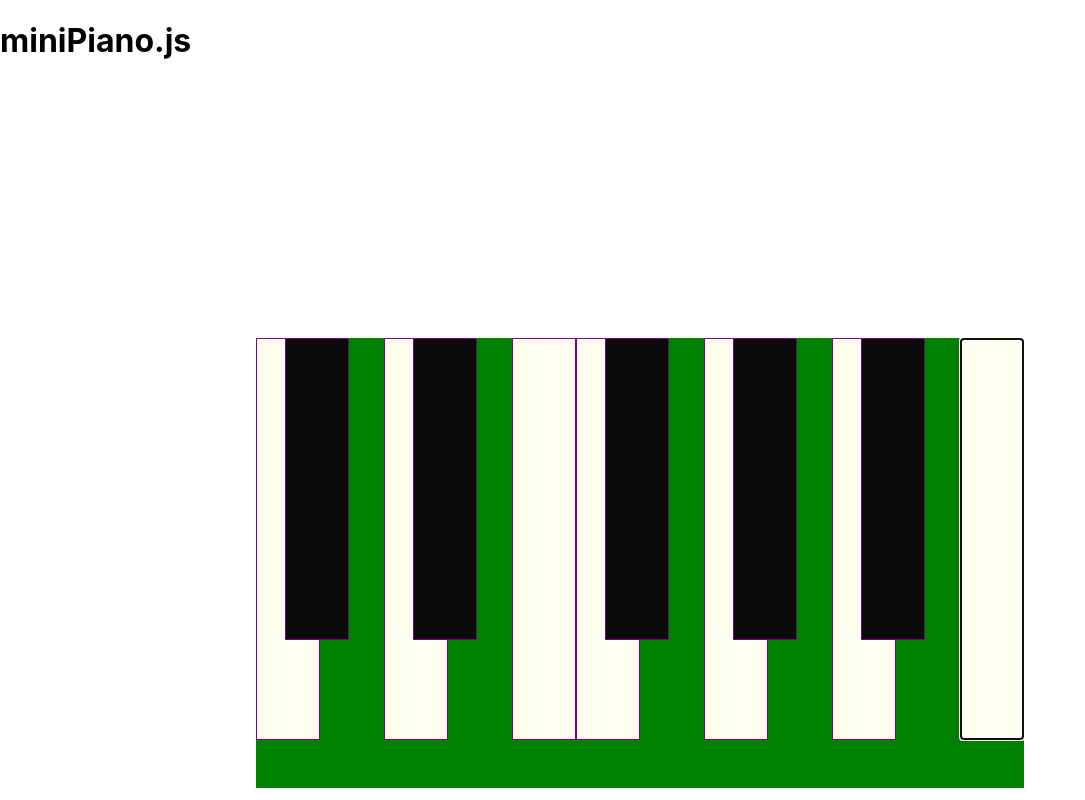
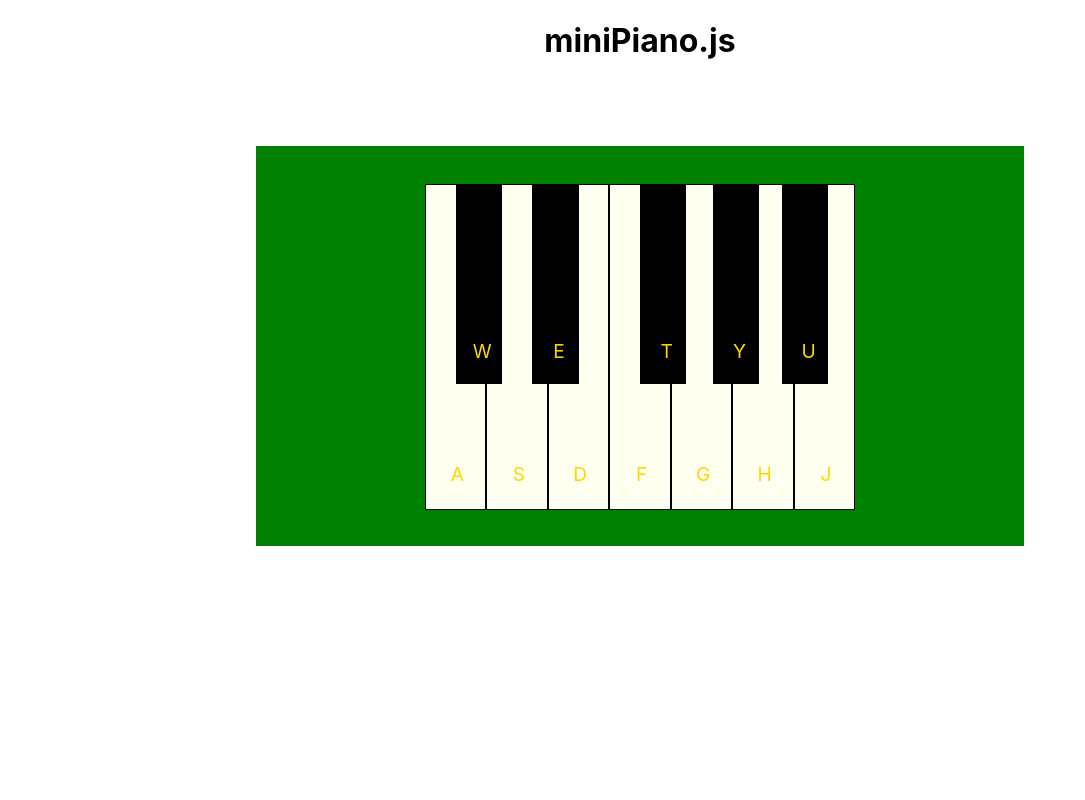
Before and after one commit to Ryanb121/legendary-bassoon, a React (Create React App) app: page / in a window 1280 px wide. Shown: the whole page, without its empty margins (0-1085 px from the left). Built offline with nearby package versions, Linux system fonts and the light colour scheme; the HTML template or start-up script is replaced by a standard one.

Commit message:
worked on styling keys and added text to show what key press triggers each key to play audio.

```diff
--- a/src/components/App/App.css
+++ b/src/components/App/App.css
@@ -1,10 +1,8 @@
-/* * {
+* {
   box-sizing:border-box
 }
 .App {
   text-align: center;
-  z-index: -20;
-  display: flex;
+
 
 }
- */
--- a/src/components/Key/Key.css
+++ b/src/components/Key/Key.css
@@ -1,76 +1,143 @@
-/*
-TRYING TO ALIGN THE WHITE KEYS UP NEXT TO EACH OTHER
 
-*/
+
 .keyboard-div {
   background-color: green;
   display: flex;
-  position: fixed;
-  margin: 20% 20%;
+  position: absolute;
+  margin: 5% 20%;
   width: 60%;
-  height: 450px;
-  z-index: -10;
+  height: 50%;
+  justify-content: center;
+  padding-top: 3%;
+}
+
+.key-white-0 {
+  background-color: ivory;
+  flex-direction: row;
+  width: 8%;
+  height: 90%;
+  position: relative;
+  border: 1px solid black;
+
 }
 
 
-.key-white {
-  background-color: #fffff0;
-  display: flex;
-  border: 1px solid purple;
-  height: 400px;
-  width: 10%;
-  z-index: 1;
-  position: static;
-
-}
-
-.key-black {
-  background-color: rgb(10, 10, 10);
+.key-white-2 {
+  background-color: ivory;
+  flex-direction: row;
+  width: 8%;
+  height: 90%;
   position: relative;
-  display: flex;
-  right: 35px;
-  border: 1px solid purple;
-  height: 300px;
-  width: 10%;
-  z-index: 2;
-  float: left;
+  border: 1px solid black;
 }
 
 
+.key-white-4 {
+  background-color: ivory;
+  flex-direction: row;
+  width: 8%;
+  height: 90%;
+  position: relative;
+  border: 1px solid black;
+}
+
+.key-white-5 {
+  background-color: ivory;
+  flex-direction: row;
+  width: 8%;
+  height: 90%;
+  position: relative;
+  border: 1px solid black;
+}
+
+.key-white-7 {
+  background-color: ivory;
+  flex-direction: row;
+  width: 8%;
+  height: 90%;
+  position: relative;
+  border: 1px solid black;
+}
+
+.key-white-9 {
+  background-color: ivory;
+  flex-direction: row;
+  width: 8%;
+  height: 90%;
+  position: relative;
+  border: 1px solid black;
+}
+
+.key-white-11 {
+  background-color: ivory;
+  flex-direction: row;
+  width: 8%;
+  height: 90%;
+  position: relative;
+  border: 1px solid black;
+  outline: none;
+}
+
 /*
-THE TEXT BELOW IS COPIED FROM ONLINE
+--BLACK KEYS--
 */
 
+.key-black-1 {
+  background-color: black;
+  width: 6%;
+  height: 50%;
+  z-index: 1;
+  left: 26%;
+  position: absolute;
+}
 
-/* .keyboard-div {
-  width: 100%;
-  display: flex;
-  flex-flow: row nowrap;
-  color: rgb(10, 155, 22);
+.key-black-3 {
+  background-color: black;
+  flex-direction: row;
+  width: 6%;
+  height: 50%;
   z-index: 1;
+  position: absolute;
+  left: 36%;
 }
-.key-white {
-  position: relative;
-  background: rgb(241, 240, 240);
-  width: 10%;
-  height: 400px;
-  margin: 0 2px;
-  z-index: 2;
+
+.key-black-6 {
+  background-color: black;
+  flex-direction: row;
+  width: 6%;
+  height: 50%;
+  z-index: 1;
+  position: absolute;
+  left: 50%;
 }
-.key-black{
-  position: relative;
-  background: rgb(17, 11, 11);
-  width: 10%;
-  height: 200px;
-  margin: 0 2px;
+
+.key-black-8 {
+  background-color: black;
+  flex-direction: row;
+  width: 6%;
+  height: 50%;
+  z-index: 1;
+  position: absolute;
+  left: 59.5%;
 }
-.key-black:after {
-  content: "";
+
+.key-black-10 {
+  background: black;
+  flex-direction: row;
+  width: 6%;
+  height: 50%;
+  z-index: 1;
   position: absolute;
-  top: 0;
-  background: rgb(228, 17, 17);
-  right: -25%;
-  width: 50%;
-  height: 50%;
-  z-index: 3;
-} */
+  left: 68.5%;
+}
+
+p{
+  color: gold;
+ width: 20px;
+ z-index: 4;
+ color: gold;
+ position: absolute;
+ bottom: 1%;
+ left: 36%;
+ font-size: 1.2em;
+}
--- a/src/components/Key/Key.js
+++ b/src/components/Key/Key.js
@@ -69,8 +69,9 @@ const Key = () => {
             tabIndex="0"
             onKeyDown={playAudio}
             ref={soundInputRef}
-            className={`key-${notes.color}`}
+            className={`key-${notes.color}-${notes.id}`}
           >
+            <p>{notes.keyTrigger}</p>
             <audio className="audio-element">
               {<source src={notes.note}></source>}
             </audio>
--- a/src/keyData/keyArray.js
+++ b/src/keyData/keyArray.js
@@ -2,30 +2,35 @@
    {
      id: 0,
      keyName: "c4",
+     keyTrigger: "A",
      color: "white",
      note: "/static/media/c4.2d701cb177015a89c7f5.mp3",
    },
    {
      id: 1,
      keyName: "c4#",
+     keyTrigger: "W",
      color: "black",
      note: "/static/media/c-4.eef4047cb872fd618e75.mp3",
    },
    {
      id: 2,
      keyName: "d4",
+     keyTrigger: "S",
      color: "white",
      note: "/static/media/d4.d90b5485f149a13a601d.mp3",
    },
    {
      id: 3,
      keyName: "d4#",
+     keyTrigger: "E",
      color: "black",
      note: "/static/media/d-4.dfec484d69394c0eb6ef.mp3",
    },
    {
      id: 4,
      keyName: "e4",
+     keyTrigger: "D",
      color: "white",
      note: "/static/media/e4.2f4c02be3cf215b2f0c5.mp3",
    },
@@ -33,42 +38,49 @@
      id: 5,
      keyName: "f4",
      color: "white",
+     keyTrigger: "F",
      note: "/static/media/f4.58bfaa2898dc113cf3b4.mp3",
    },
    {
      id: 6,
      keyName: "f#",
      color: "black",
+     keyTrigger: "T",
      note: "/static/media/f-4.67f3d2b58db7a75fec60.mp3",
    },
    {
      id: 7,
      keyName: "g4",
      color: "white",
+     keyTrigger: "G",
      note: "/static/media/g4.cd503cd3ec578ca85a0d.mp3",
    },
    {
      id: 8,
      keyName: "g4#",
      color: "black",
+     keyTrigger: "Y",
      note: "/static/media/g-4.4c9d22f5fee87ecbdcee.mp3",
    },
    {
      id: 9,
      keyName: "a4",
      color: "white",
+     keyTrigger: "H",
      note: "/static/media/g4.cd503cd3ec578ca85a0d.mp3",
    },
    {
      id: 10,
      keyName: "a#",
      color: "black",
+     keyTrigger: "U",
      note: "/static/media/g-4.4c9d22f5fee87ecbdcee.mp3",
    },
    {
      id: 11,
      keyName: "b4",
      color: "white",
+     keyTrigger: "J",
      note: "/static/media/g4.cd503cd3ec578ca85a0d.mp3",
    },
  ];
```
